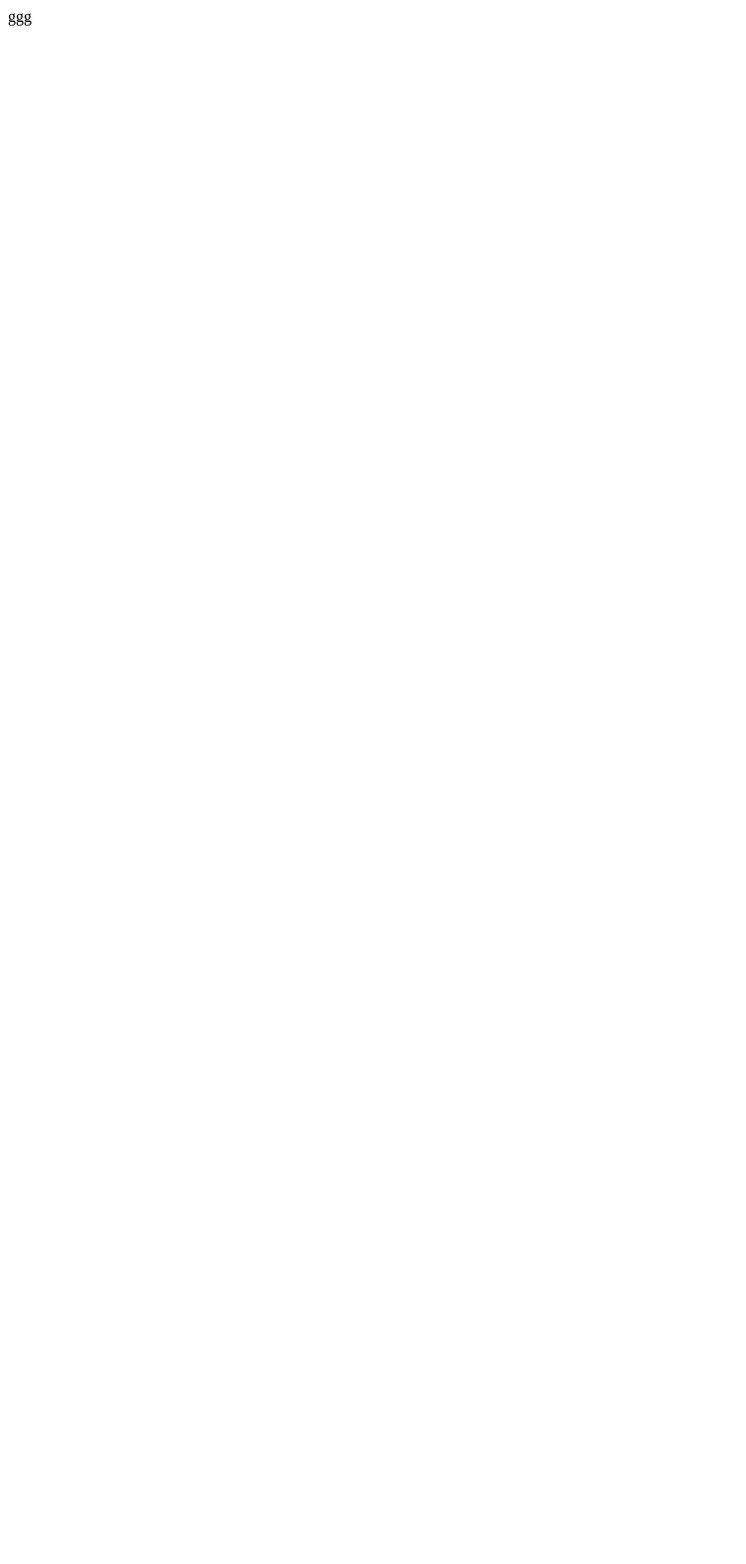
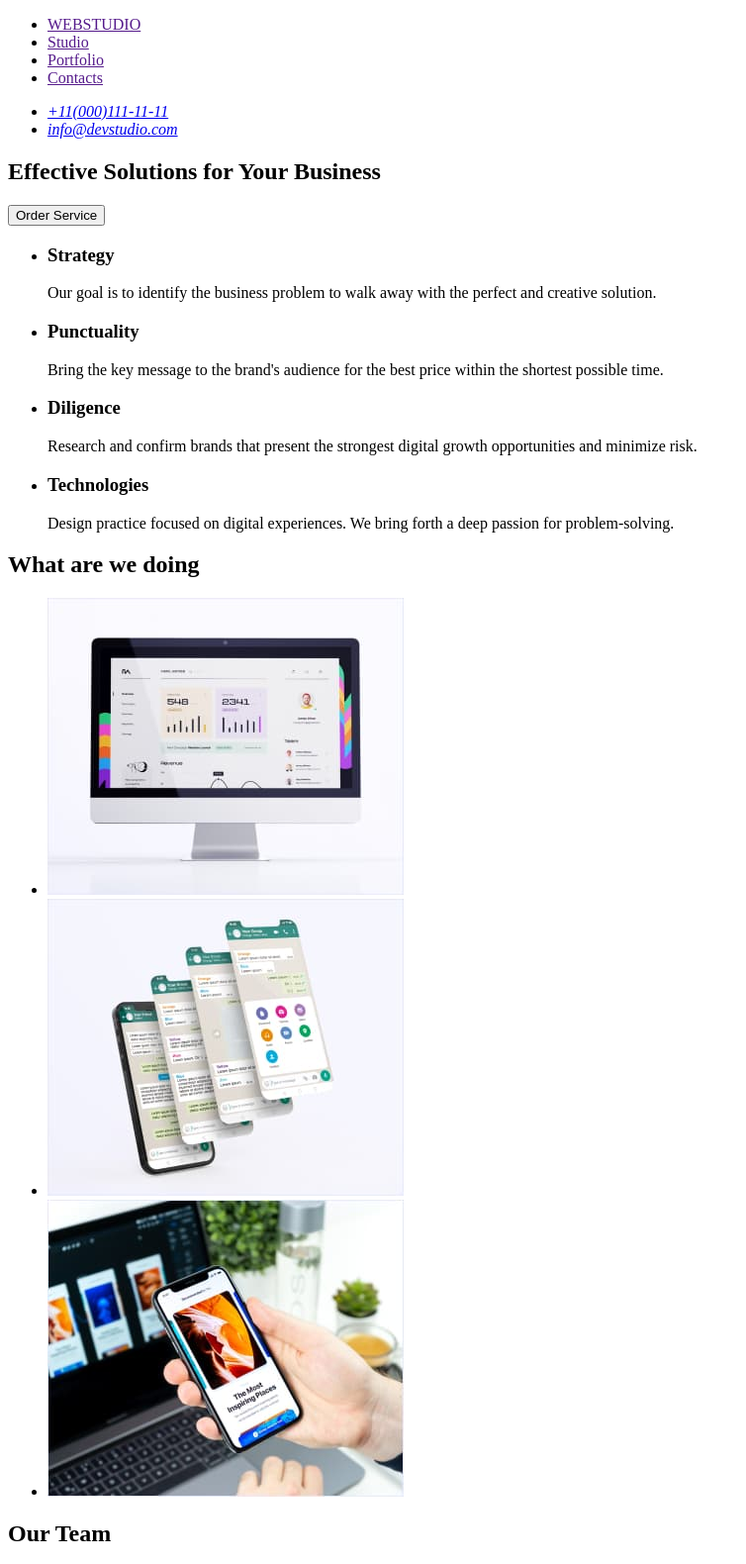
Before and after one commit to OleksandrTsurkan/goit-markup-hw-01, a plain HTML site: page index.html in a window 1280 px wide. Shown: the top 1580 px of the page at 99% size, without its empty margins (0-754 px from the left). Before the commit the page ends 800 px from the top, so only its background shows below. Drawn offline with Linux system fonts and the light colour scheme.

Commit message:
hw1-final

```diff
--- a/index.html
+++ b/index.html
@@ -1,12 +1,147 @@
 <!DOCTYPE html>
 <html lang="en">
-<head>
-    <meta charset="UTF-8">
-    <meta http-equiv="X-UA-Compatible" content="IE=edge">
-    <meta name="viewport" content="width=device-width, initial-scale=1.0">
+  <head>
+    <meta charset="UTF-8" />
+    <meta http-equiv="X-UA-Compatible" content="IE=edge" />
+    <meta name="viewport" content="width=device-width, initial-scale=1.0" />
     <title>Document</title>
-</head>
-<body>
-    ggg
-</body>
+  </head>
+  <body>
+    <header>
+      <nav>
+        <ul>
+          <li><a href="">WEBSTUDIO</a></li>
+          <li><a href="">Studio</a></li>
+          <li><a href="">Portfolio</a></li>
+          <li><a href="">Contacts </a></li>
+        </ul>
+      </nav>
+      <address>
+        <ul>
+          <li><a href="tel:+11(000)111-11-11">+11(000)111-11-11</a></li>
+          <li><a href="mailto:info@devstudio.com">info@devstudio.com</a></li>
+        </ul>
+      </address>
+    </header>
+    <main>
+      <section>
+        <h1>Effective Solutions for Your Business</h1>
+        <button type="button">Order Service</button>
+      </section>
+      <section>
+        <h2 hidden></h2>
+        <ul>
+          <li>
+            <h3>Strategy</h3>
+            <p>
+              Our goal is to identify the business problem to walk away with the
+              perfect and creative solution.
+            </p>
+          </li>
+          <li>
+            <h3>Punctuality</h3>
+            <p>
+              Bring the key message to the brand's audience for the best price
+              within the shortest possible time.
+            </p>
+          </li>
+          <li>
+            <h3>Diligence</h3>
+            <p>
+              Research and confirm brands that present the strongest digital
+              growth opportunities and minimize risk.
+            </p>
+          </li>
+          <li>
+            <h3>Technologies</h3>
+            <p>
+              Design practice focused on digital experiences. We bring forth a
+              deep passion for problem-solving.
+            </p>
+          </li>
+        </ul>
+      </section>
+      <section>
+        <h2>What are we doing</h2>
+        <ul>
+          <li>
+            <img
+              src="./images/photo1.jpg"
+              alt="computer"
+              width="360"
+              height="300"
+            />
+          </li>
+          <li>
+            <img
+              src="./images/photo2.jpg"
+              alt="phones"
+              width="360"
+              height="300"
+            />
+          </li>
+          <li>
+            <img
+              src="./images/photo3.jpg"
+              alt="phone in hand"
+              width="360"
+              height="300"
+            />
+          </li>
+        </ul>
+      </section>
+      <section>
+        <h2>Our Team</h2>
+        <ul>
+          <li>
+            <img
+              src="./images/phototeam1.jpg"
+              alt="Mark Guerrero"
+              width="264"
+              height="260"
+            />
+            <h3>Mark Guerrero</h3>
+            <p>Product Designer</p>
+          </li>
+          <li>
+            <img
+              src="./images/phototeam2.jpg"
+              alt="Tom Ford"
+              width="264"
+              height="260"
+            />
+            <h3>Tom Ford</h3>
+            <p>Frontend Developer</p>
+          </li>
+          <li>
+            <img
+              src="./images/phototeam3.jpg"
+              alt="Camila Garcia"
+              width="264"
+              height="260"
+            />
+            <h3>Camila Garcia</h3>
+            <p>Marketing</p>
+          </li>
+          <li>
+            <img
+              src="./images/phototeam4.jpg"
+              alt="Daniel Wilson"
+              width="264"
+              height="260"
+            />
+            <h3>Daniel Wilson</h3>
+            <p>UI Designer</p>
+          </li>
+        </ul>
+      </section>
+    </main>
+    <footer>
+      <a href="">WEBSTUDIO</a>
+      <p>
+        Increase the flow of customers and sales for your business with digital
+        marketing & growth solutions.
+      </p>
+    </footer>
+  </body>
 </html>
```
Also changed, not shown: images/photo1.jpg (added), images/photo2.jpg (added), images/photo3.jpg (added), images/phototeam1.jpg (added), images/phototeam2.jpg (added), images/phototeam3.jpg (added), images/phototeam4.jpg (added).
